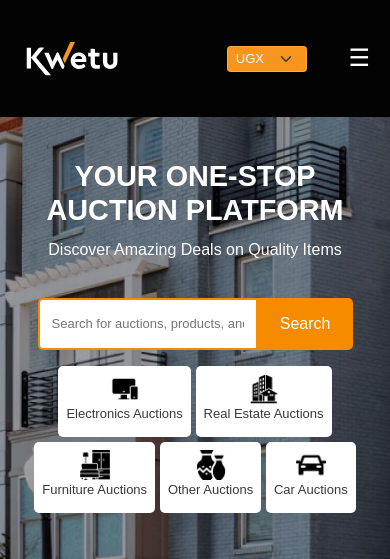
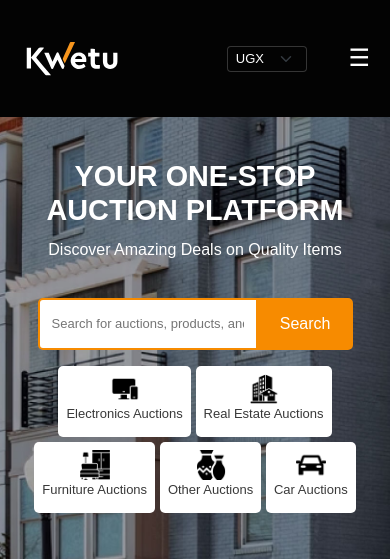
Before and after one commit to kaizoku010/kwetu, a PHP site: page /notify/index.php in a window 390 px wide. Shown: the top 559 px of the page. Run offline with PHP 8.4, Linux system fonts and the light colour scheme; data that the repository does not hold is empty.

Commit message:
phase 3.0

```diff
--- a/navbar.php
+++ b/navbar.php
@@ -91,6 +91,12 @@ margin-bottom: 0.3rem;
             .kai-sama {
                 display: none !important;
             }
+
+                    .currency-selector-container {
+
+            background-color: transparent !important;
+
+}
 
         }
 
```
Also changed, not shown: css/styles.css (+0 -17 lines).
